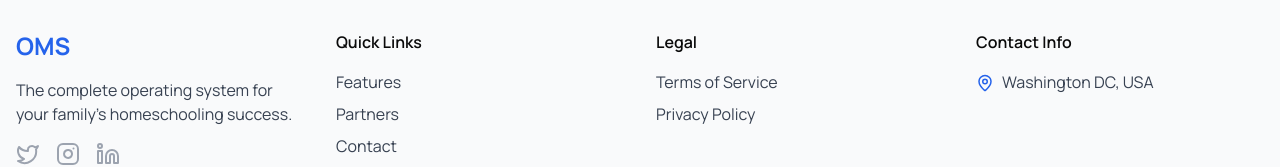
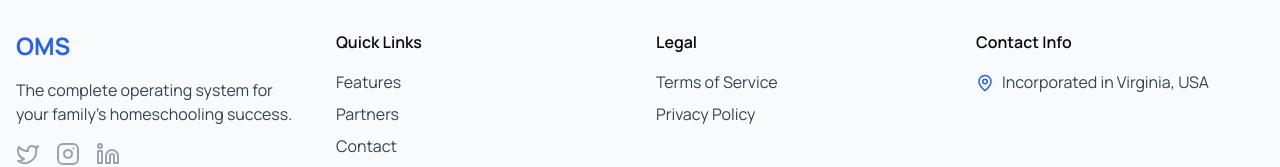
Before and after one commit to YOLET-Dynamics/ourmicroschool-landing, a Next.js app: page / in a window 1280 px wide. Shown: the part 3986-4153 px from the top of the page. Built offline with nearby package versions, Linux system fonts and the light colour scheme; no server answers.

Commit message:
Fix: Footer Text

```diff
--- a/src/components/layout/Footer.tsx
+++ b/src/components/layout/Footer.tsx
@@ -99,7 +99,7 @@ const Footer: React.FC<FooterProps> = ({
             <ul className="space-y-2">
               <li>
                 <Link
-                  href="#coming-soon"
+                  href="/#coming-soon"
                   onClick={handleComingSoonClick}
                   className="text-gray-700 hover:text-blue-600 transition-colors"
                 >
@@ -108,7 +108,7 @@ const Footer: React.FC<FooterProps> = ({
               </li>
               <li>
                 <Link
-                  href="#coming-soon"
+                  href="/#coming-soon"
                   onClick={handleComingSoonClick}
                   className="text-gray-700 hover:text-blue-600 transition-colors"
                 >
@@ -126,7 +126,7 @@ const Footer: React.FC<FooterProps> = ({
                   size={18}
                   className="mt-1 text-blue-600 flex-shrink-0"
                 />
-                <span>Washington DC, USA</span>
+                <span>Incorporated in Virginia, USA</span>
               </div>
             </div>
           </div>
```
